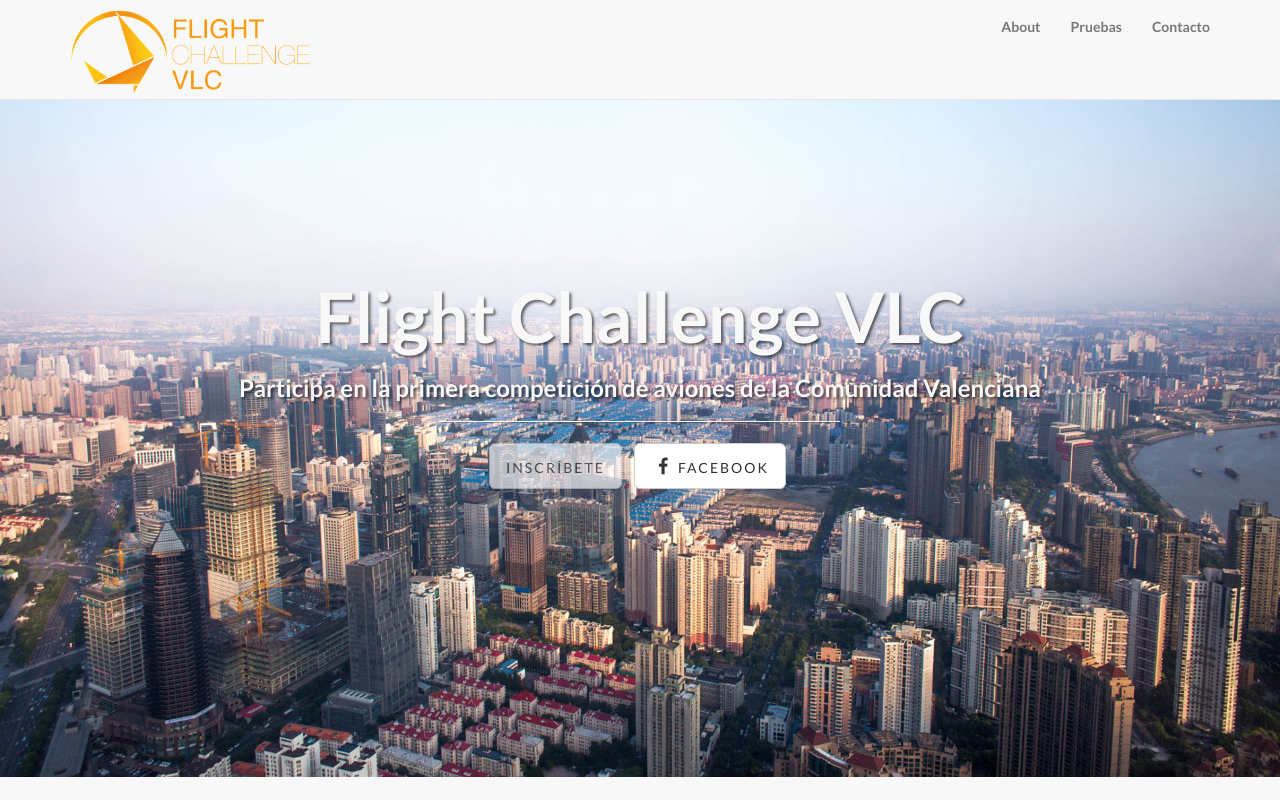
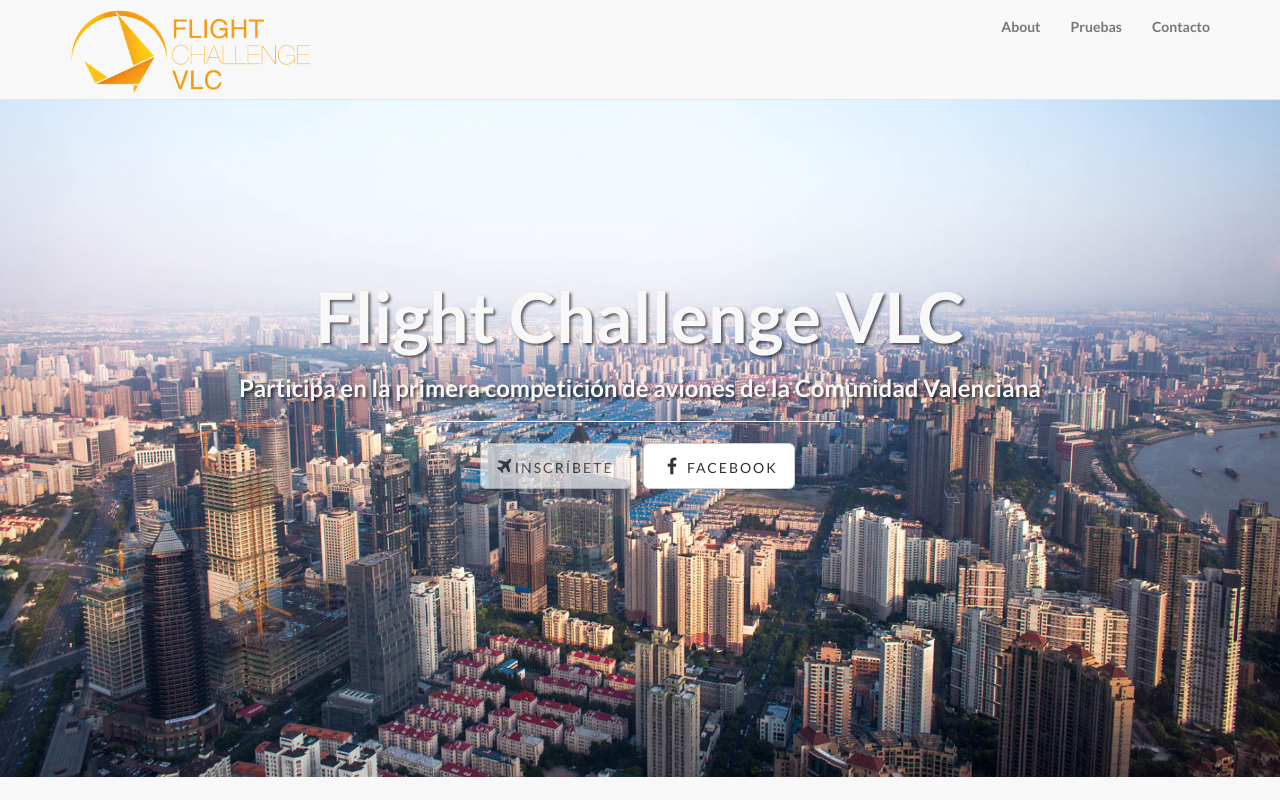
Before and after one commit to flightchallengeupv/flightchallengeupv.github.io, a plain HTML site: page index.html in a window 1280 px wide. Shown: the top 800 px of the page. Drawn offline with Linux system fonts and the light colour scheme.

Commit message:
logo_plane

```diff
--- a/index.html
+++ b/index.html
@@ -90,7 +90,7 @@
                         </ul> -->
                         <ul class="list-inline intro-social-buttons">
                               <li>
-                                  <a href="https://goo.gl/forms/yjWevPt4JlLmyr9F2" class="btn btn-default btn-lg disabled"><i class=""></i> <span class="network-name">Inscríbete</span></a>
+                                  <a href="https://goo.gl/forms/yjWevPt4JlLmyr9F2" class="btn btn-default btn-lg disabled"><i class="fa fa-plane"></i> <span class="network-name">Inscríbete</span></a>
                               </li>
                               <li>
                                   <a href="https://www.facebook.com/flightchallengeVLC" class="btn btn-default btn-lg"><i class="fa fa-facebook fa-fw"></i> <span class="network-name">Facebook</span></a>
```
